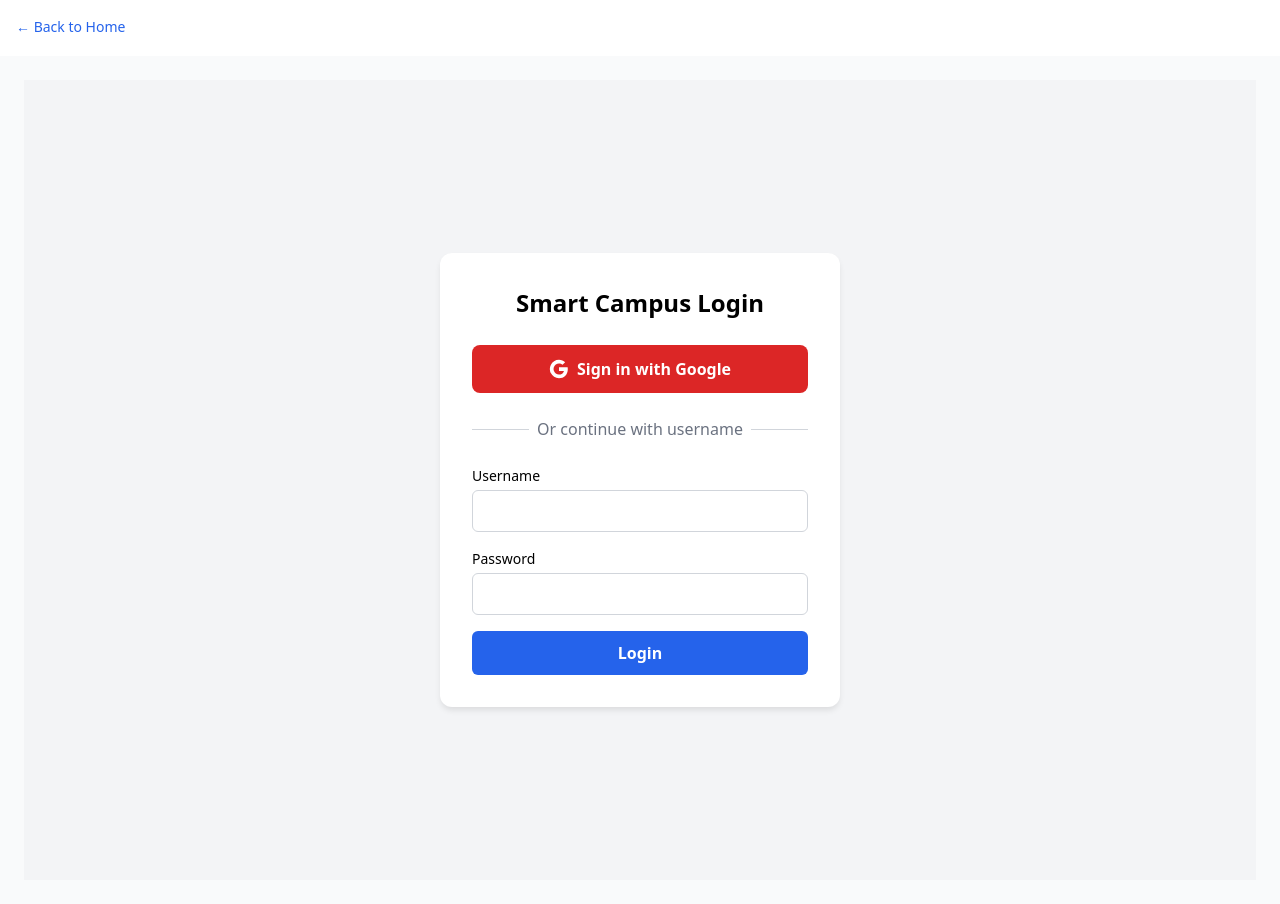
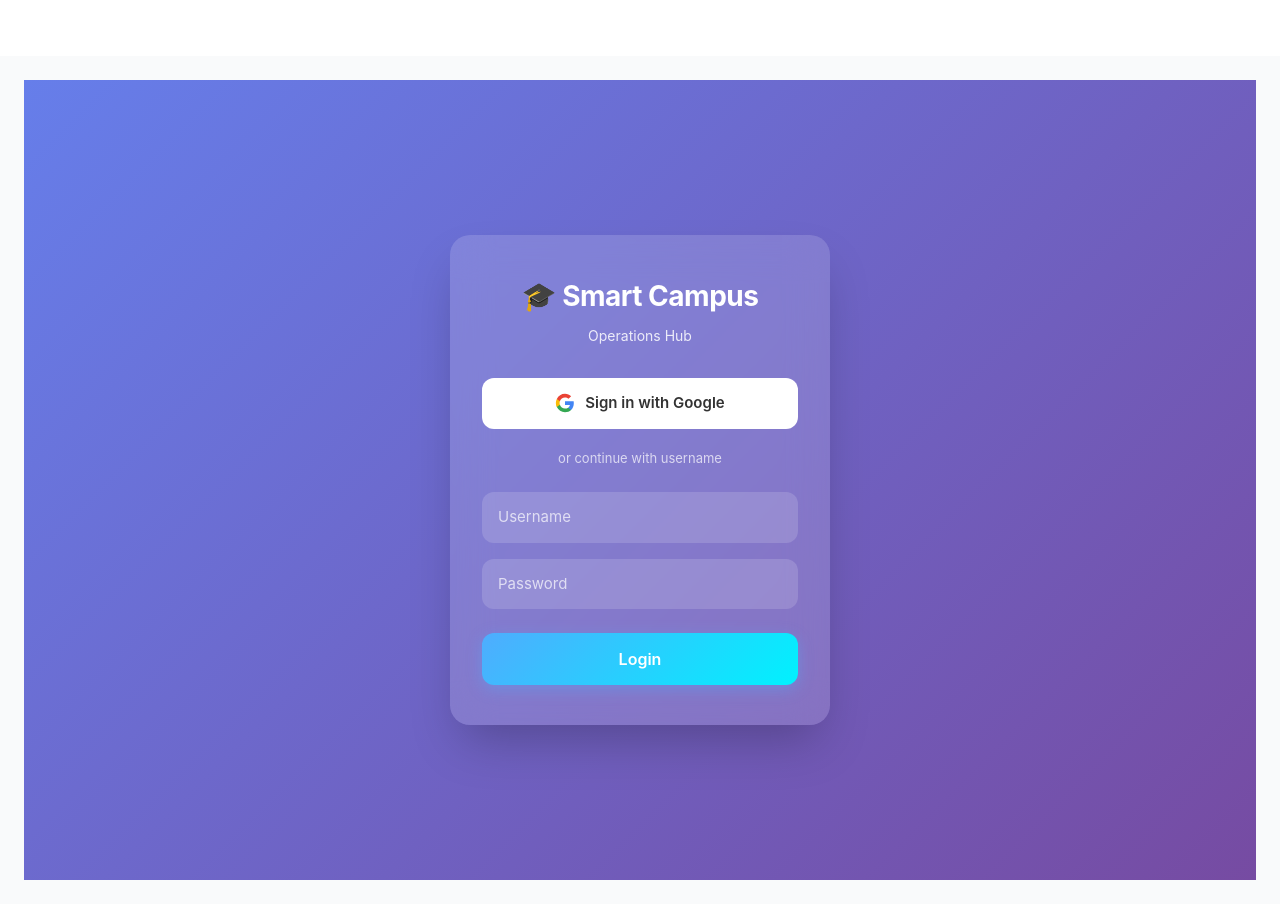
Before and after one commit to ravindi2002/it3030-paf-2026-smart-campus-gorup-Y3S2-WE-44, a React (Vite) app in the folder frontend/: page /login in a window 1280 px wide. Built offline with nearby package versions, Linux system fonts and the light colour scheme; the HTML template or start-up script is replaced by a standard one.

Commit message:
Upgrade Login UI: glassmorphism + gradient + smooth animations

```diff
--- a/frontend/src/pages/Login.tsx
+++ b/frontend/src/pages/Login.tsx
@@ -1,6 +1,119 @@
 import { useState, useEffect } from 'react';
 import { useNavigate, useSearchParams, Link } from 'react-router-dom';
 import { useAuth } from '../hooks/useAuth';
+
+const styles = {
+  gradientBackground: {
+    background: 'linear-gradient(135deg, #667eea 0%, #764ba2 100%)',
+    minHeight: '100vh',
+    fontFamily: "'Inter', -apple-system, BlinkMacSystemFont, 'Segoe UI', sans-serif",
+  },
+  container: {
+    display: 'flex',
+    justifyContent: 'center',
+    alignItems: 'center',
+    minHeight: '100vh',
+    padding: '20px',
+  },
+  card: {
+    width: '100%',
+    maxWidth: '380px',
+    padding: '40px 32px',
+    borderRadius: '20px',
+    backdropFilter: 'blur(20px)',
+    background: 'rgba(255, 255, 255, 0.15)',
+    boxShadow: '0 25px 50px -12px rgba(0, 0, 0, 0.25)',
+    textAlign: 'center' as const,
+    color: 'white',
+    animation: 'fadeIn 0.5s ease',
+  },
+  title: {
+    marginBottom: '8px',
+    fontWeight: 700,
+    fontSize: '28px',
+    letterSpacing: '-0.5px',
+  },
+  subtitle: {
+    opacity: 0.85,
+    marginBottom: '32px',
+    fontSize: '14px',
+  },
+  input: {
+    width: '100%',
+    padding: '14px 16px',
+    marginBottom: '16px',
+    borderRadius: '12px',
+    border: 'none',
+    outline: 'none',
+    fontSize: '15px',
+    background: 'rgba(255, 255, 255, 0.15)',
+    color: 'white',
+    boxSizing: 'border-box' as const,
+    transition: 'all 0.3s ease',
+  },
+  inputFocus: {
+    background: 'rgba(255, 255, 255, 0.25)',
+    boxShadow: '0 0 0 3px rgba(255, 255, 255, 0.2)',
+  },
+  inputPlaceholder: {
+    color: 'rgba(255, 255, 255, 0.7)',
+  },
+  googleBtn: {
+    width: '100%',
+    padding: '14px',
+    borderRadius: '12px',
+    border: 'none',
+    background: 'white',
+    color: '#333',
+    fontWeight: 600,
+    fontSize: '15px',
+    cursor: 'pointer',
+    marginBottom: '20px',
+    transition: 'all 0.3s ease',
+    display: 'flex',
+    alignItems: 'center',
+    justifyContent: 'center',
+    gap: '10px',
+  },
+  loginBtn: {
+    width: '100%',
+    padding: '14px',
+    borderRadius: '12px',
+    border: 'none',
+    background: 'linear-gradient(135deg, #4facfe 0%, #00f2fe 100%)',
+    color: 'white',
+    fontWeight: 600,
+    fontSize: '16px',
+    cursor: 'pointer',
+    marginTop: '8px',
+    transition: 'all 0.3s ease',
+    boxShadow: '0 4px 15px rgba(79, 172, 254, 0.4)',
+  },
+  error: {
+    background: 'rgba(239, 68, 68, 0.2)',
+    color: '#fca5a5',
+    padding: '12px',
+    borderRadius: '8px',
+    marginBottom: '16px',
+    fontSize: '14px',
+  },
+  homeLink: {
+    position: 'absolute',
+    top: '20px',
+    left: '20px',
+    color: 'white',
+    background: 'none',
+    border: 'none',
+    cursor: 'pointer',
+    display: 'flex',
+    alignItems: 'center',
+    gap: '8px',
+    fontSize: '14px',
+    textDecoration: 'none',
+    opacity: 0.85,
+    transition: 'opacity 0.3s',
+  },
+};
 
 export default function Login() {
   const navigate = useNavigate();
@@ -9,6 +122,7 @@ export default function Login() {
   const [username, setUsername] = useState('');
   const [password, setPassword] = useState('');
   const [localError, setLocalError] = useState('');
+  const [inputFocus, setInputFocus] = useState<{ [key: string]: boolean }>({});
 
   useEffect(() => {
     const token = searchParams.get('token');
@@ -41,64 +155,92 @@ export default function Login() {
   };
 
   return (
-    <div style={{ minHeight: '100vh', display: 'flex', alignItems: 'center', justifyContent: 'center', background: '#f3f4f6' }}>
-      <button onClick={goHome} style={{ position: 'absolute', top: '16px', left: '16px', color: '#2563eb', background: 'none', border: 'none', cursor: 'pointer', display: 'flex', alignItems: 'center', gap: '8px', fontSize: '14px', textDecoration: 'none' }}>
+    <div style={styles.gradientBackground}>
+      <style>{`
+        @keyframes fadeIn {
+          from { opacity: 0; transform: translateY(15px); }
+          to { opacity: 1; transform: translateY(0); }
+        }
+        .google-btn:hover {
+          transform: translateY(-2px);
+          box-shadow: 0 8px 20px rgba(0, 0, 0, 0.15);
+        }
+        .login-btn:hover:not(:disabled) {
+          transform: translateY(-2px);
+          box-shadow: 0 8px 25px rgba(79, 172, 254, 0.5);
+        }
+        input::placeholder {
+          color: rgba(255, 255, 255, 0.7);
+        }
+      `}</style>
+
+      <button onClick={goHome} style={styles.homeLink}>
         ← Back to Home
       </button>
-      <div style={{ background: 'white', padding: '32px', borderRadius: '12px', boxShadow: '0 4px 6px -1px rgba(0,0,0,0.1)', width: '100%', maxWidth: '400px' }}>
-        <h1 style={{ fontSize: '24px', fontWeight: 'bold', marginBottom: '24px', textAlign: 'center' }}>Smart Campus Login</h1>
-        {(error || localError) && <p style={{ color: '#dc2626', marginBottom: '16px', textAlign: 'center' }}>{error || localError}</p>}
+
+      <div style={styles.container}>
+        <div style={styles.card}>
+          <h1 style={styles.title}>🎓 Smart Campus</h1>
+          <p style={styles.subtitle}>Operations Hub</p>
+
+          {(error || localError) && (
+            <div style={styles.error}>{error || localError}</div>
+          )}
 
           <button
             onClick={handleGoogleLogin}
-          style={{ width: '100%', background: '#dc2626', color: 'white', padding: '12px', borderRadius: '8px', border: 'none', cursor: 'pointer', marginBottom: '24px', display: 'flex', alignItems: 'center', justifyContent: 'center', gap: '8px', fontWeight: 600 }}
+            className="google-btn"
+            style={styles.googleBtn}
           >
-          <svg style={{ width: '20px', height: '20px' }} viewBox="0 0 24 24">
-            <path fill="currentColor" d="M22.56 12.25c0-.78-.07-1.53-.2-2.25H12v4.26h5.92c-.26 1.37-1.04 2.53-2.21 3.31v2.77h3.57c2.08-1.92 3.28-4.74 3.28-8.09z"/>
-            <path fill="currentColor" d="M12 23c2.97 0 5.46-.98 7.28-2.66l-3.57-2.77c-.98.66-2.23 1.06-3.71 1.06-2.86 0-5.29-1.93-6.16-4.53H2.18v2.84C3.96 20.53 7.7 23 12 23z"/>
-            <path fill="currentColor" d="M5.84 14.09c-.22-.66-.35-1.36-.35-2.09s.13-1.43.35-2.09V7.07H2.18C1.43 8.55 1 10.22 1 12s.43 3.45 1.18 4.93l2.85-2.22.81-.62z"/>
-            <path fill="currentColor" d="M12 5.38c1.62 0 3.06.56 4.21 1.64l3.15-3.15C17.45 2.09 14.97 1 12 1 7.7 1 3.96 3.47 2.18 7.07l3.66 2.84c.87-2.6 3.3-4.53 6.16-4.53z"/>
+            <svg width="20" height="20" viewBox="0 0 24 24">
+              <path fill="#4285F4" d="M22.56 12.25c0-.78-.07-1.53-.2-2.25H12v4.26h5.92c-.26 1.37-1.04 2.53-2.21 3.31v2.77h3.57c2.08-1.92 3.28-4.74 3.28-8.09z"/>
+              <path fill="#34A853" d="M12 23c2.97 0 5.46-.98 7.28-2.66l-3.57-2.77c-.98.66-2.23 1.06-3.71 1.06-2.86 0-5.29-1.93-6.16-4.53H2.18v2.84C3.96 20.53 7.7 23 12 23z"/>
+              <path fill="#FBBC05" d="M5.84 14.09c-.22-.66-.35-1.36-.35-2.09s.13-1.43.35-2.09V7.07H2.18C1.43 8.55 1 10.22 1 12s.43 3.45 1.18 4.93l2.85-2.22.81-.62z"/>
+              <path fill="#EA4335" d="M12 5.38c1.62 0 3.06.56 4.21 1.64l3.15-3.15C17.45 2.09 14.97 1 12 1 7.7 1 3.96 3.47 2.18 7.07l3.66 2.84c.87-2.6 3.3-4.53 6.16-4.53z"/>
             </svg>
             Sign in with Google
           </button>
 
-        <div style={{ position: 'relative', marginBottom: '24px' }}>
-          <div style={{ position: 'absolute', inset: 0, display: 'flex', alignItems: 'center' }}>
-            <div style={{ width: '100%', borderTop: '1px solid #d1d5db' }}></div>
-          </div>
-          <div style={{ position: 'relative', display: 'flex', justifyContent: 'center' }}>
-            <span style={{ padding: '0 8px', background: 'white', color: '#6b7280' }}>Or continue with username</span>
-          </div>
+          <div style={{ marginBottom: '24px', fontSize: '13px', opacity: 0.7 }}>
+            or continue with username
           </div>
 
-        <form onSubmit={handleSubmit} style={{ display: 'flex', flexDirection: 'column', gap: '16px' }}>
-          <div>
-            <label style={{ display: 'block', marginBottom: '4px', fontWeight: 500, fontSize: '14px' }}>Username</label>
+          <form onSubmit={handleSubmit}>
             <input
               type="text"
+              placeholder="Username"
               value={username}
               onChange={(e) => setUsername(e.target.value)}
-              style={{ width: '100%', padding: '8px', borderRadius: '6px', border: '1px solid #d1d5db' }}
+              onFocus={() => setInputFocus({ username: true })}
+              onBlur={() => setInputFocus({ username: false })}
+              style={{
+                ...styles.input,
+                ...(inputFocus.username ? styles.inputFocus : {}),
+              }}
             />
-          </div>
-          <div>
-            <label style={{ display: 'block', marginBottom: '4px', fontWeight: 500, fontSize: '14px' }}>Password</label>
             <input
               type="password"
+              placeholder="Password"
               value={password}
               onChange={(e) => setPassword(e.target.value)}
-              style={{ width: '100%', padding: '8px', borderRadius: '6px', border: '1px solid #d1d5db' }}
+              onFocus={() => setInputFocus({ password: true })}
+              onBlur={() => setInputFocus({ password: false })}
+              style={{
+                ...styles.input,
+                ...(inputFocus.password ? styles.inputFocus : {}),
+              }}
             />
-          </div>
             <button
               type="submit"
               disabled={loading}
-            style={{ width: '100%', background: loading ? '#93c5fd' : '#2563eb', color: 'white', padding: '10px', borderRadius: '6px', border: 'none', cursor: loading ? 'not-allowed' : 'pointer', fontWeight: 600 }}
+              className="login-btn"
+              style={styles.loginBtn}
             >
               {loading ? 'Logging in...' : 'Login'}
             </button>
           </form>
         </div>
       </div>
+    </div>
   );
 }
```
Lines whose indentation alone changed are shown as unchanged.
